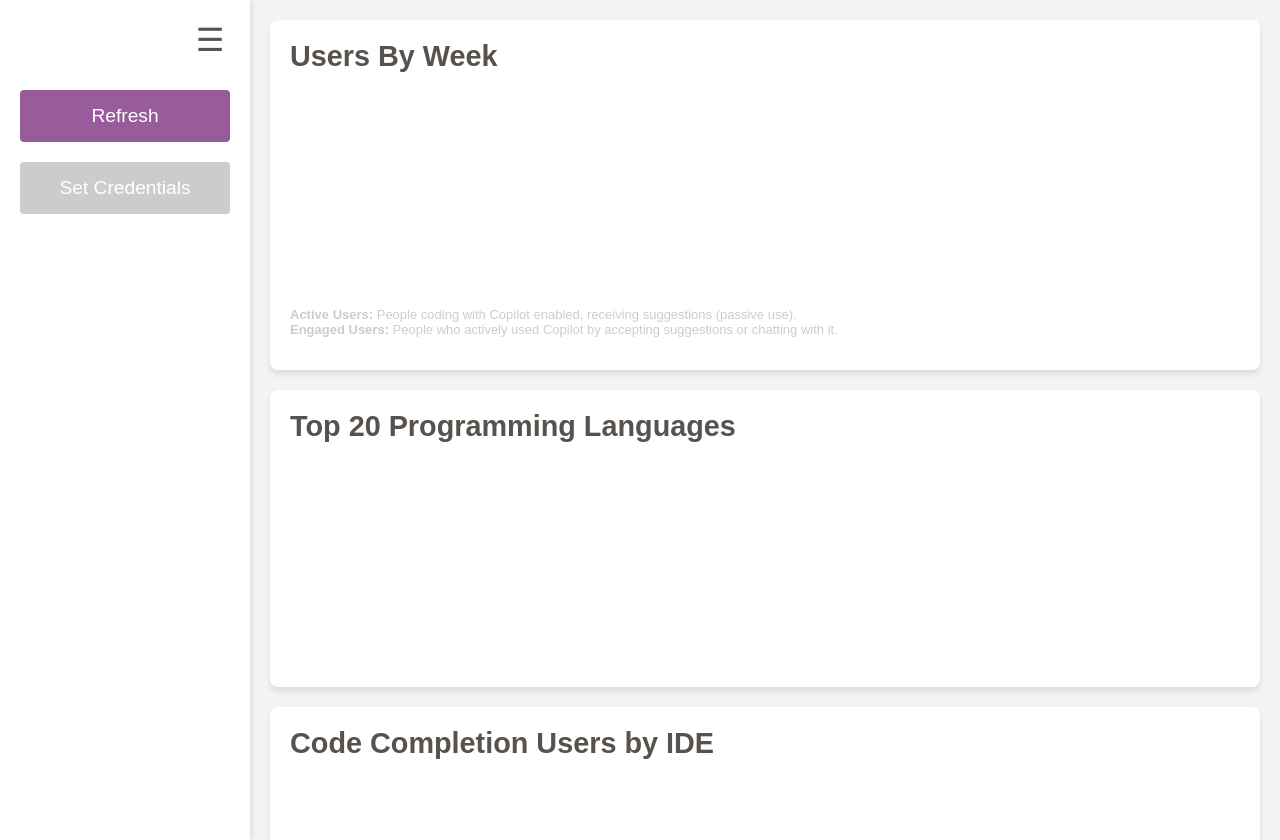
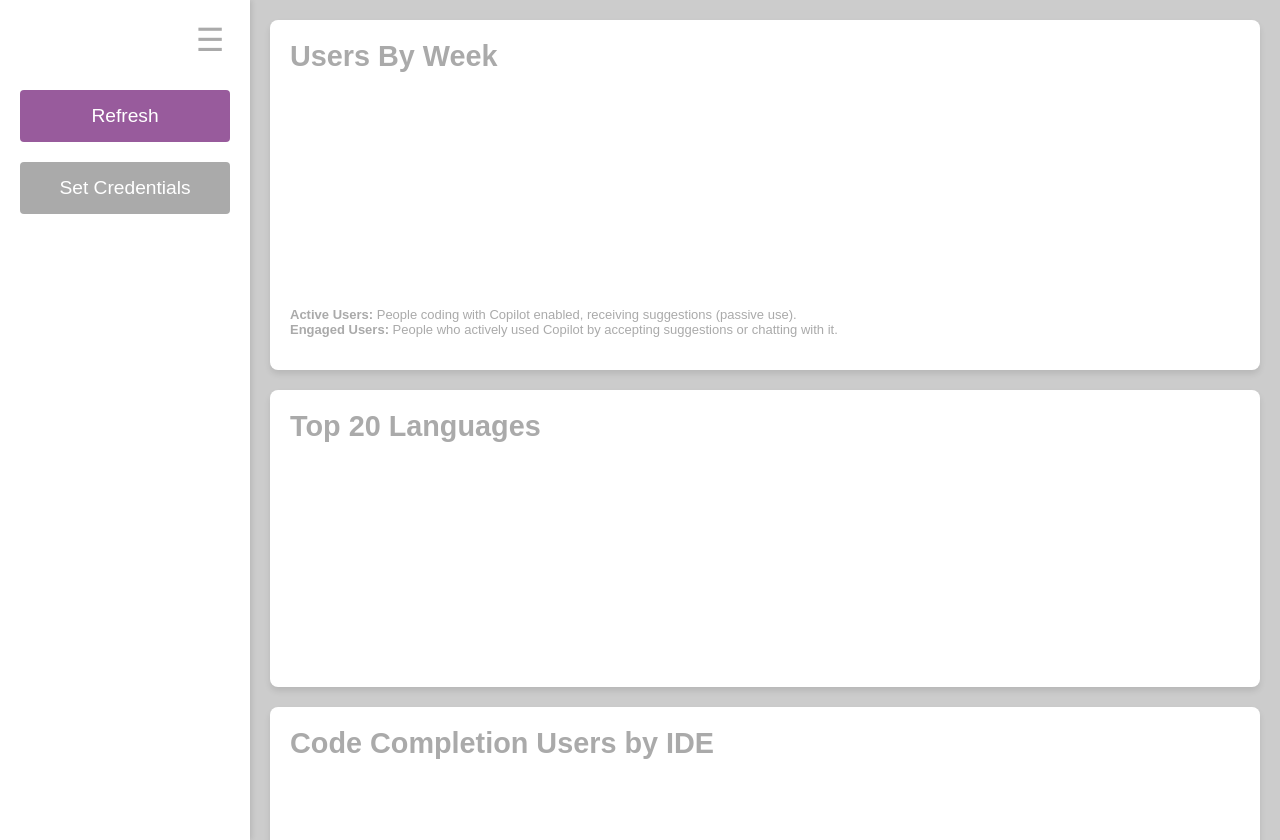
Before and after one commit to Zuehlke/ai-usage-dashboard, a plain HTML site: page webpage/index.html in a window 1280 px wide. Drawn offline with nearby package versions, Linux system fonts and the light colour scheme.

Commit message:
Adjust colors and wording

```diff
--- a/webpage/index.html
+++ b/webpage/index.html
@@ -25,7 +25,7 @@
       </p>
     </div>
     <div class="widget">
-      <h2>Top 20 Programming Languages</h2>
+      <h2>Top 20 Languages</h2>
       <canvas id="topLanguagesChart" width="400" height="200"></canvas>
     </div>
     <div class="widget">
--- a/webpage/style.css
+++ b/webpage/style.css
@@ -7,7 +7,7 @@
 
 body {
   font-family: sans-serif;
-  background-color: #f4f4f4;
+  background-color: #CCCCCC;
   margin: 0;
   padding: 0;
   height: 100vh;
@@ -57,7 +57,7 @@ body.sidebar-collapsed #sidebar {
   width: 40px;
   height: 40px;
   margin: 0;
-  color: #57524D;
+  color: #AAAAAA;
   display: flex;
   align-items: center;
   justify-content: center;
@@ -97,24 +97,11 @@ button {
 }
 
 .secondary-button {
-  background-color: #CCCCCC;
+  background-color: #AAAAAA;
 }
 
 button:hover {
-  background-color: #985B9C; /* Same as normal state */
   transform: scale(1.05);
-}
-
-.secondary-button:hover {
-  background-color: #CCCCCC; /* Same as normal state */
-}
-
-button:active {
-  background-color: #985B9C; /* Same as normal state */
-}
-
-.secondary-button:active {
-  background-color: #CCCCCC; /* Same as normal state */
 }
 
 .widget {
@@ -127,9 +114,10 @@ button:active {
 
 .widget h2 {
   font-size: 1.8em;
-  color: #57524D;
+  color: #AAAAAA;
   margin-top: 0;
   margin-bottom: 20px;
+  font-weight: bold;
 }
 
 #output {
@@ -193,7 +181,8 @@ button:active {
 .ide-chart-container h3 {
   margin: 0 0 10px 0;
   font-size: 1.2em;
-  color: #57524D;
+  color: #AAAAAA;
+  font-weight: normal;
 }
 
 .ide-chart-container canvas {
@@ -201,5 +190,5 @@ button:active {
 }
 
 .widget p {
-  color: #CCCCCC;
+  color: #AAAAAA;
 }
```
